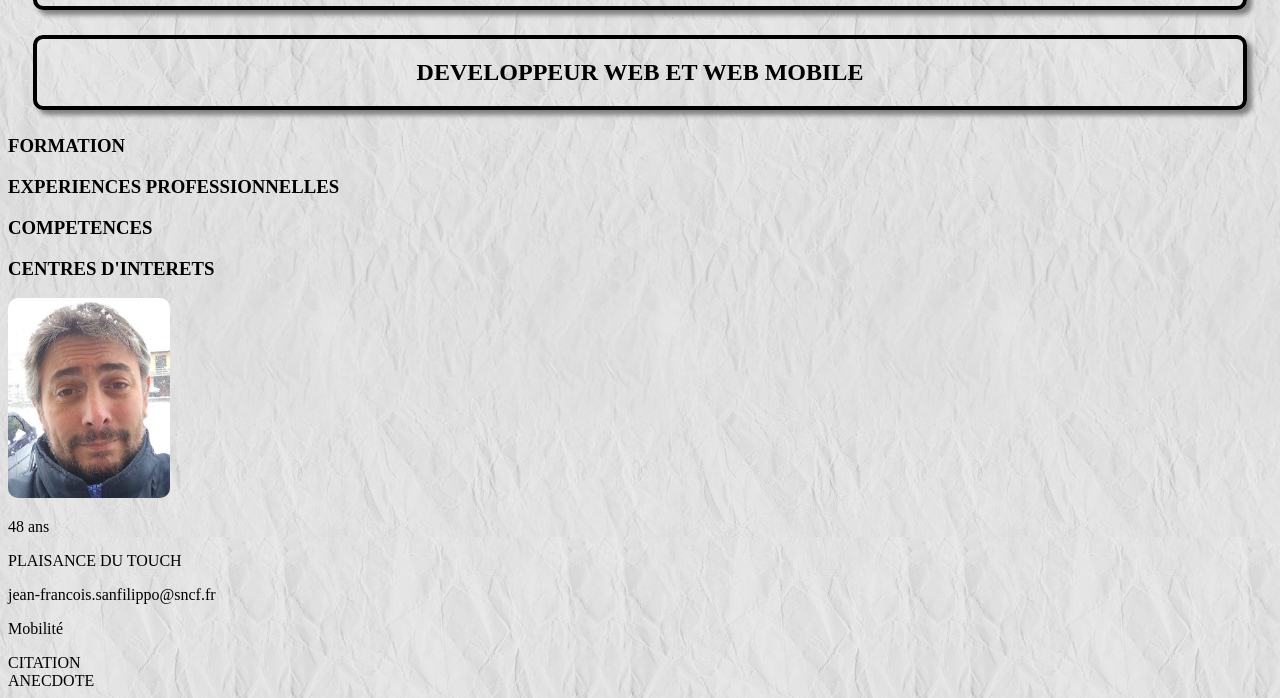
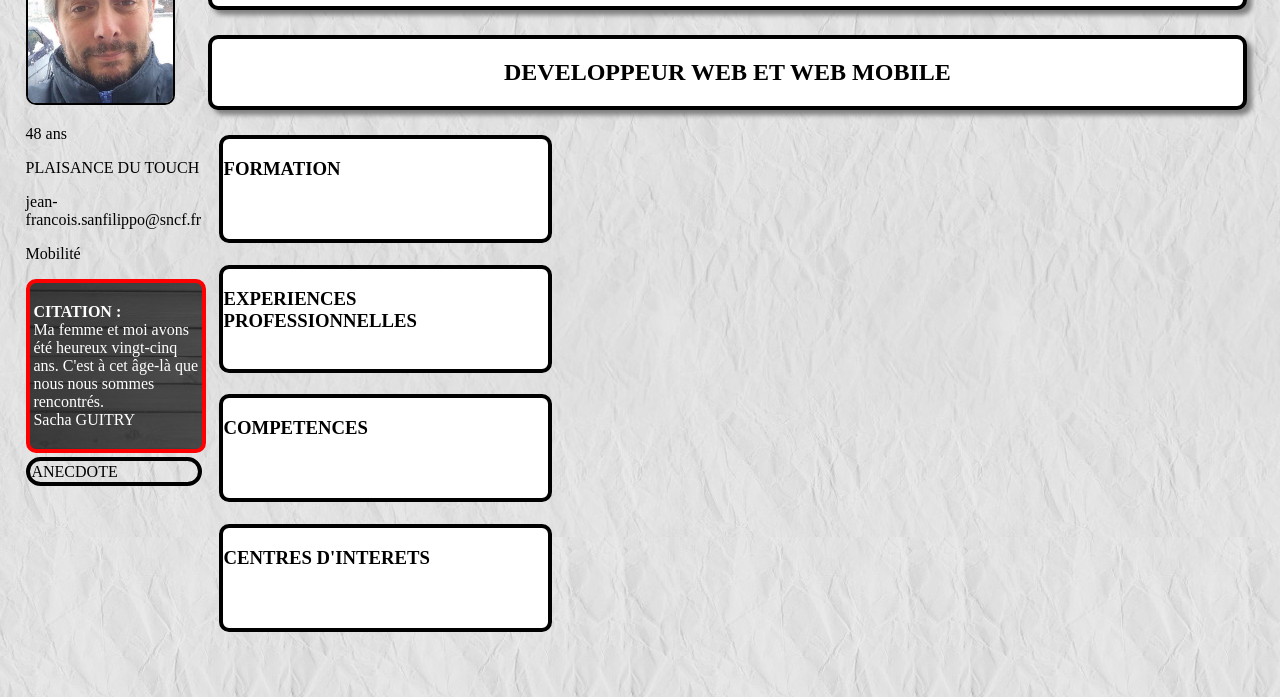
Before and after one commit to SANFILIPPOJF/CV, a plain HTML site: page index.html in a window 1280 px wide. Shown: the part 103-801 px from the top of the page. Drawn offline with Linux system fonts and the light colour scheme.

Commit message:
citation + cadres

```diff
--- a/index.html
+++ b/index.html
@@ -17,7 +17,7 @@
             <h2>DEVELOPPEUR WEB ET WEB MOBILE</h2>
         </section>
 <!--Détails en 4 parties-->
-        <section>
+        <section id="articles">
             <article>
                 <h3>FORMATION</h3>
             </article>
@@ -35,19 +35,22 @@
         <nav>
             <section>
                 <div>
-                    <img id=photo src="PhotoCV.jpg" height=200 alt="Ma photo">
+                    <img id=photo src="PhotoCV.jpg" width=145 alt="Ma photo">
                 </div>
-                <div>
+                <div id="informations">
                     <p>48 ans</p>
                     <p>PLAISANCE DU TOUCH</p>
                     <p>jean-francois.sanfilippo@sncf.fr</p>
                     <p>Mobilité</p>
                 </div>
             </section>
-            <section>
-                CITATION
+            <section id="citation">
+                <p><strong>CITATION :</strong><br>
+                    Ma femme et moi avons été heureux vingt-cinq ans. C'est à cet âge-là que nous nous sommes rencontrés.<br>
+                    Sacha GUITRY
+                </p>
             </section>
-            <Section>
+            <Section id="anecdote">
                 ANECDOTE
             </Section>
         </nav>
--- a/style.css
+++ b/style.css
@@ -5,6 +5,8 @@
     box-shadow: 5px 5px 5px gray;
     text-align: center;
     margin: 2%;
+    margin-left: 200px;
+    background-color: white;
 }
 /* Poste */
 
@@ -12,6 +14,49 @@
 body{
     background-image: url(fond-froise.jpg);
 }
+/* photo */
 #photo{
+    border: 2px black solid;
     border-radius: 10px;
 }
+/* bande laterale gauche */
+nav{
+    position: absolute;
+    top: 0;
+    left: 0;
+    margin: 2%;
+    width: 190px;
+}
+/* 4 blocs detaillés */
+#articles{
+    margin-left: 190px;
+
+}
+article{
+    display: flexbox;
+    flex-direction: column;
+    background-color: white;
+    margin: 2%;
+    border: 4px black solid;
+    border-radius: 10px;
+    border: 4px black solid;
+    min-width: 300px;
+    max-width: 325px;
+    min-height: 100px;
+}
+#citation{
+
+    color: white;
+    background-image: url(FondCitation.jpg);
+    width: 165px;
+    border: 4px red solid;
+    border-radius: 10px;
+    padding: 2%;
+}
+#anecdote{
+    margin-top: 2%;
+    width: 165px;
+    border: 4px black solid;
+    border-radius: 100px;
+    padding: 1%;
+}
```
Also changed, not shown: FondCitation.jpg (added).
